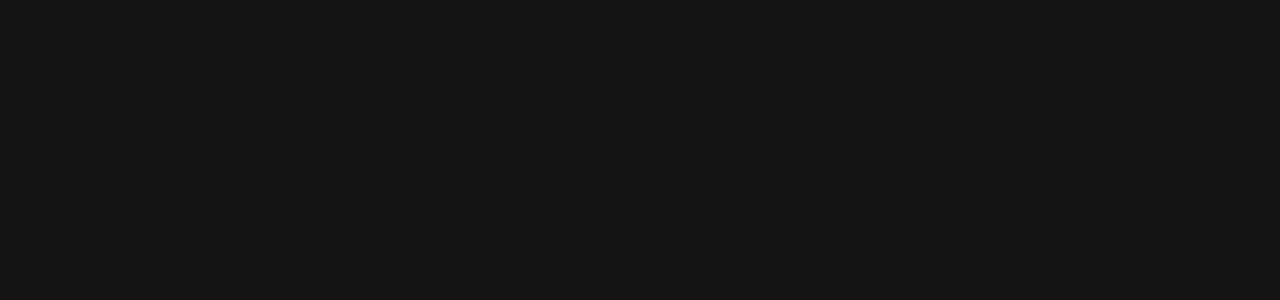
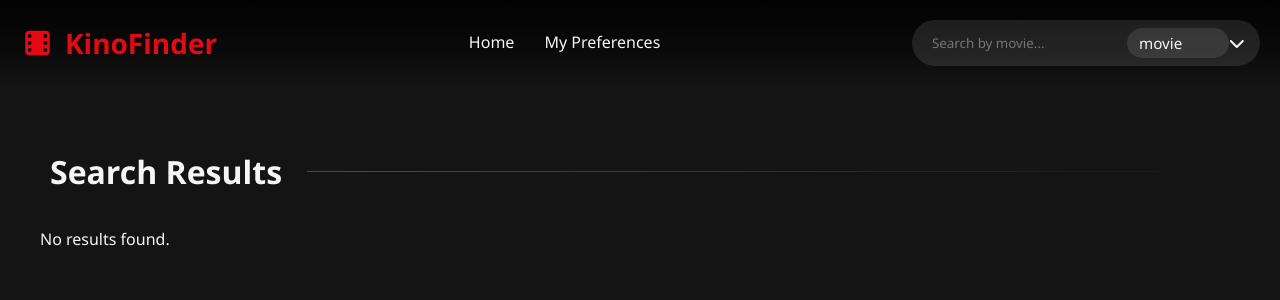
Before and after one commit to ikedestiny/KinofinderFrontend, a React (Vite) app: page /search in a window 1280 px wide. Before the commit this address had no page. Shown: the top 300 px of the page. Built offline with nearby package versions, Linux system fonts and the light colour scheme.

Commit message:
search implemented

```diff
--- a/src/App.jsx
+++ b/src/App.jsx
@@ -2,6 +2,7 @@
 import HomePage from "./pages/HomePage"
 import Preferences from "./pages/Preferences"
 import './App.css'
+import SearchResult from "./pages/SearchResult"
 
 
 function App() {
@@ -11,6 +12,7 @@
    <Routes>
     <Route path='/' element={<HomePage/>}/>
     <Route path='/preferences' element={<Preferences/>}/>
+    <Route path="/search" element={<SearchResult/>}/>
    </Routes>
    </BrowserRouter>
   )
--- a/src/components/Navbar.jsx
+++ b/src/components/Navbar.jsx
@@ -1,13 +1,50 @@
 import React, { useState } from "react";
 import { FontAwesomeIcon } from '@fortawesome/react-fontawesome';
-import { faFilm, faRobot,faChevronDown } from '@fortawesome/free-solid-svg-icons';
+import { faFilm, faRobot, faChevronDown } from '@fortawesome/free-solid-svg-icons';
+import { useNavigate } from "react-router-dom";
 
 const Navbar = ({ onAIRecommendationClick }) => {
+  const navigate = useNavigate()
   const [searchType, setSearchType] = useState("movie");
+  const [searchTerm, setSearchTerm] = useState("");
+  const BASE_URL = "https://api.themoviedb.org/3";
+  const API_KEY = import.meta.env.VITE_TMDB_TOKEN;
 
-  const handleAIClick = () => {
-    if (onAIRecommendationClick) {
-      onAIRecommendationClick();
+
+  // const handleAIClick = () => {
+  //   if (onAIRecommendationClick) {
+  //     onAIRecommendationClick();
+  //   }
+  // };
+
+  const handleSearch = async () => {
+    let url = "";
+
+      if (!searchTerm.trim()) return;
+
+      const endpointMap = {
+        movie: "movie",
+        person: "person",
+      };
+
+      url = `${BASE_URL}/search/${endpointMap[searchType]}?api_key=${API_KEY}&query=${encodeURIComponent(searchTerm)}&include_adult=false&language=en-US&page=1`;
+
+
+    try {
+      const res = await fetch(url);
+      const data = await res.json();
+      console.log(data);
+      console.log("Search results:", data.results);
+      // You can handle the search results here, e.g., pass them to a parent component
+      navigate("/search", { state: { results: data.results } });
+    } catch (err) {
+      console.error("Error fetching search:", err);
+    }
+  };
+
+  const enterSearch = (e) => {
+    if (e.key === "Enter") {
+      handleSearch();
     }
   };
 
@@ -31,6 +68,9 @@
             <input
               type="text"
               placeholder={`Search by ${searchType}...`}
+              value={searchTerm}
+              onChange={(e) => setSearchTerm(e.target.value)}
+              onKeyDown={enterSearch}
             />
 
             <div className="select-wrapper">
@@ -38,16 +78,16 @@
                 value={searchType}
                 onChange={(e) => setSearchType(e.target.value)}
               >
-      <option value="movie">Movie</option>
-      <option value="actor">Actor</option>
-      <option value="genre">Genre</option>
+                <option value="movie">movie</option>
+                <option value="person">person</option>
               </select>
               <FontAwesomeIcon icon={faChevronDown} className="select-icon" />
             </div>
 
-  <i className="fas fa-search"></i>
+            <i className="fas fa-search" onClick={handleSearch}></i>
           </div>
 
+          {/* Uncomment when AI search is ready */}
           {/*
           <button
             className="ai-recommendation-btn"
@@ -56,7 +96,8 @@
           >
             <FontAwesomeIcon icon={faRobot} />
             <p>AI search</p>
-          </button> */}
+          </button>
+          */}
         </div>
       </div>
     </header>
--- a/src/pages/HomePage.jsx
+++ b/src/pages/HomePage.jsx
@@ -7,7 +7,7 @@
 import { faPlay, faPlus } from "@fortawesome/free-solid-svg-icons";
 import Recommended from "../components/Recommended";
 
-const API_KEY = "d8eb1916689af1638494d5f5a980c2e9"; // 🔑 replace with your TMDb API key
+const API_KEY = "d8eb1916689af1638494d5f5a980c2e9";
 const API_URL = `https://api.themoviedb.org/3/trending/movie/week?api_key=${API_KEY}`;
 
 export default function HomePage() {
@@ -65,9 +65,6 @@
         </div>
       </div>
 
-      {/* Recommendation area */}
-
-
         <Recommended />
         <Trending movies={movies}/>
 
--- /dev/null
+++ b/src/pages/SearchResult.jsx
@@ -0,0 +1,29 @@
+import { useLocation } from "react-router-dom";
+import MovieCard from "../components/MovieCard";
+import Navbar from "../components/Navbar";
+
+const SearchResult = () => {
+  const location = useLocation();
+  const movies = location.state?.results || []; // fallback to empty array
+
+  return (
+    <div className="homepage">
+      <Navbar />
+      <section className="recommendations">
+        <h2 className="section-title">
+          <i className="fas fa-fire"></i> Search Results
+        </h2>
+
+        <div className="movie-grid">
+          {movies.length === 0 ? (
+            <p>No results found.</p>
+          ) : (
+            movies.map((movie) => <MovieCard key={movie.id} movie={movie} />)
+          )}
+        </div>
+      </section>
+    </div>
+  );
+};
+
+export default SearchResult;
```
Also changed, not shown: 1 other file (tests, documents, lock files or other folders). Lines whose indentation alone changed are shown as unchanged.
